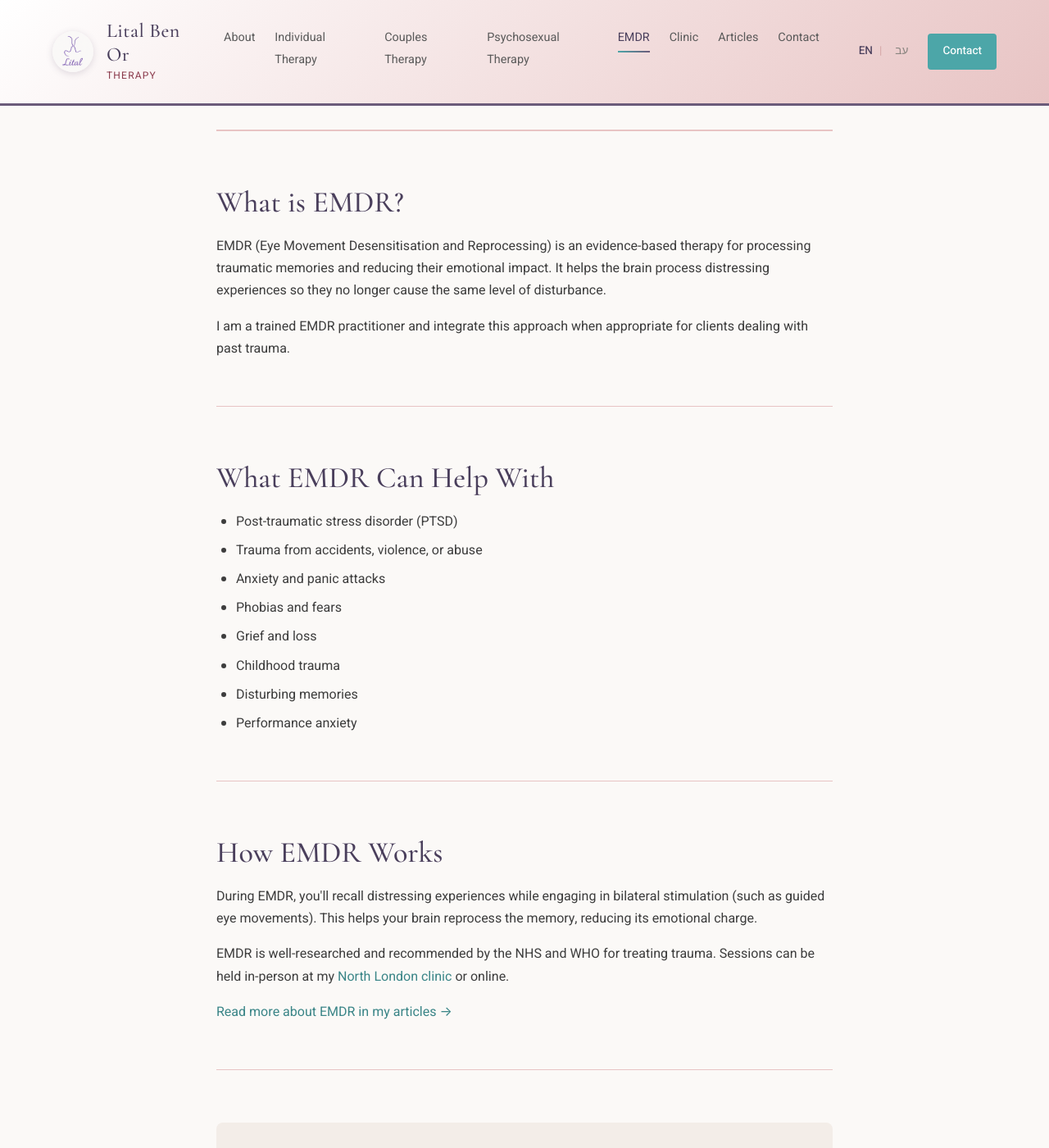
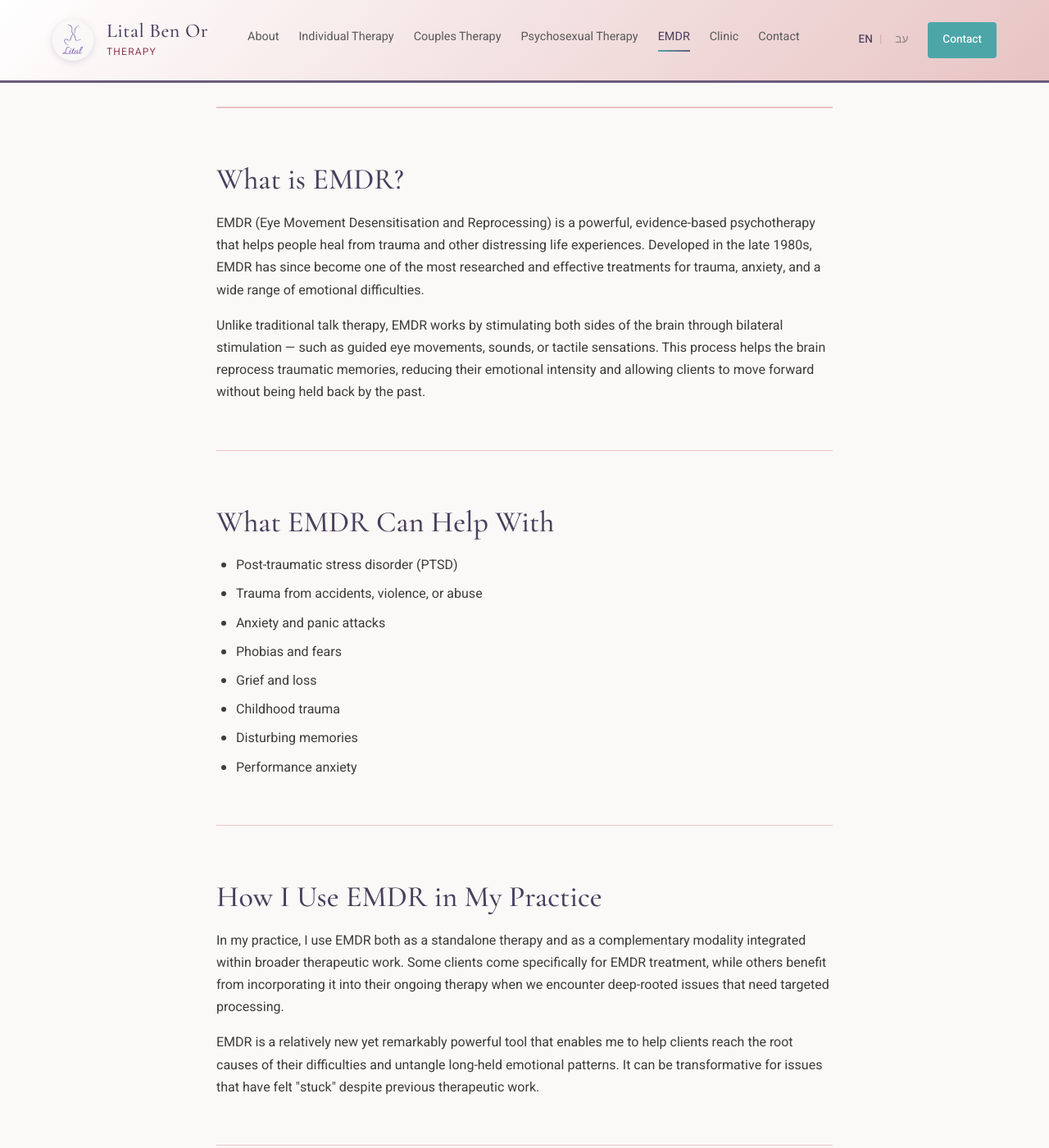
Before and after one commit to litalbenor/litalbenor.github.io, a Jekyll site: the page built from en/emdr.md, in a window 1280 px wide and 1400 px high, scrolled down 205 px. Shown: the whole window at 82% size. Built offline with Jekyll 4.4.1, drawn with Linux system fonts in a browser that asks for light colours; some of the changed text lies outside the part shown.

Commit message:
Remove Articles section, merge EMDR article into EMDR page

```diff
--- a/_includes/nav.html
+++ b/_includes/nav.html
@@ -16,7 +16,6 @@
   <li class="nav-item" role="none"><a href="/en/psychosexual-therapy" role="menuitem" class="nav-link{% if page.url contains '/en/psychosexual-therapy' %} is-active" aria-current="page{% endif %}">Psychosexual Therapy</a></li>
   <li class="nav-item" role="none"><a href="/en/emdr" role="menuitem" class="nav-link{% if page.url contains '/en/emdr' %} is-active" aria-current="page{% endif %}">EMDR</a></li>
   <li class="nav-item" role="none"><a href="/en/clinic" role="menuitem" class="nav-link{% if page.url contains '/en/clinic' %} is-active" aria-current="page{% endif %}">Clinic</a></li>
-  <li class="nav-item" role="none"><a href="/en/articles" role="menuitem" class="nav-link{% if page.url contains '/en/articles' %} is-active" aria-current="page{% endif %}">Articles</a></li>
   <li class="nav-item" role="none"><a href="/en/contact" role="menuitem" class="nav-link{% if page.url contains '/en/contact' %} is-active" aria-current="page{% endif %}">Contact</a></li>
   {% endif %}
 </ul>
--- a/en/emdr.md
+++ b/en/emdr.md
@@ -17,10 +17,10 @@ permalink: /en/emdr
     <section class="content-section">
       <h2>What is EMDR?</h2>
       <p>
-        EMDR (Eye Movement Desensitisation and Reprocessing) is an evidence-based therapy for processing traumatic memories and reducing their emotional impact. It helps the brain process distressing experiences so they no longer cause the same level of disturbance.
+        EMDR (Eye Movement Desensitisation and Reprocessing) is a powerful, evidence-based psychotherapy that helps people heal from trauma and other distressing life experiences. Developed in the late 1980s, EMDR has since become one of the most researched and effective treatments for trauma, anxiety, and a wide range of emotional difficulties.
       </p>
       <p>
-        I am a trained EMDR practitioner and integrate this approach when appropriate for clients dealing with past trauma.
+        Unlike traditional talk therapy, EMDR works by stimulating both sides of the brain through bilateral stimulation — such as guided eye movements, sounds, or tactile sensations. This process helps the brain reprocess traumatic memories, reducing their emotional intensity and allowing clients to move forward without being held back by the past.
       </p>
     </section>
 
@@ -39,15 +39,42 @@ permalink: /en/emdr
     </section>
 
     <section class="content-section">
-      <h2>How EMDR Works</h2>
+      <h2>How I Use EMDR in My Practice</h2>
       <p>
-        During EMDR, you'll recall distressing experiences while engaging in bilateral stimulation (such as guided eye movements). This helps your brain reprocess the memory, reducing its emotional charge.
+        In my practice, I use EMDR both as a standalone therapy and as a complementary modality integrated within broader therapeutic work. Some clients come specifically for EMDR treatment, while others benefit from incorporating it into their ongoing therapy when we encounter deep-rooted issues that need targeted processing.
+      </p>
+      <p>
+        EMDR is a relatively new yet remarkably powerful tool that enables me to help clients reach the root causes of their difficulties and untangle long-held emotional patterns. It can be transformative for issues that have felt "stuck" despite previous therapeutic work.
+      </p>
+    </section>
+
+    <section class="content-section">
+      <h2>The Equipment I Use</h2>
+      <p>
+        To ensure the most effective treatment, I use professional-grade EMDR equipment — the <strong>EMDR Kit Wireless</strong> with Pulsators and Headphones:
+      </p>
+
+      <figure class="article-image">
+        <img src="/assets/images/emdr-kit.jpg" alt="EMDR Kit Wireless Pulsators and Headphones used by Lital Ben Or for bilateral stimulation therapy in North London" width="600" height="400" loading="lazy">
+        <figcaption>The EMDR Kit Wireless with Pulsators and Headphones</figcaption>
+      </figure>
+
+      <ul>
+        <li><strong>In-person sessions:</strong> I use wireless pulsators — professional vibrating devices held in each hand that provide gentle bilateral tactile stimulation. This allows clients to close their eyes and focus fully on their internal processing without any distractions.</li>
+        <li><strong>Online sessions:</strong> I use an advanced EMDR application that incorporates visual stimulation (moving images on screen) and bilateral audio cues through headphones, making remote EMDR just as effective as in-person treatment.</li>
+      </ul>
+    </section>
+
+    <section class="content-section">
+      <h2>My Approach: Following the Protocol</h2>
+      <p>
+        I am committed to working strictly according to the established EMDR protocol. This structured approach has been refined through decades of research and clinical practice, and following it carefully ensures safe, responsible, and effective outcomes for my clients.
+      </p>
+      <p>
+        EMDR is not something to be rushed or adapted loosely — it requires precision, proper preparation, and careful pacing. By adhering to the protocol, I can offer my clients the best possible results while maintaining their emotional safety throughout the process.
       </p>
       <p>
         EMDR is well-researched and recommended by the NHS and WHO for treating trauma. Sessions can be held in-person at my <a href="/en/clinic">North London clinic</a> or online.
-      </p>
-      <p>
-        <a href="/en/articles">Read more about EMDR in my articles →</a>
       </p>
     </section>
 
```
Also changed, not shown: en/articles.md (deleted, +0 -64 lines).
